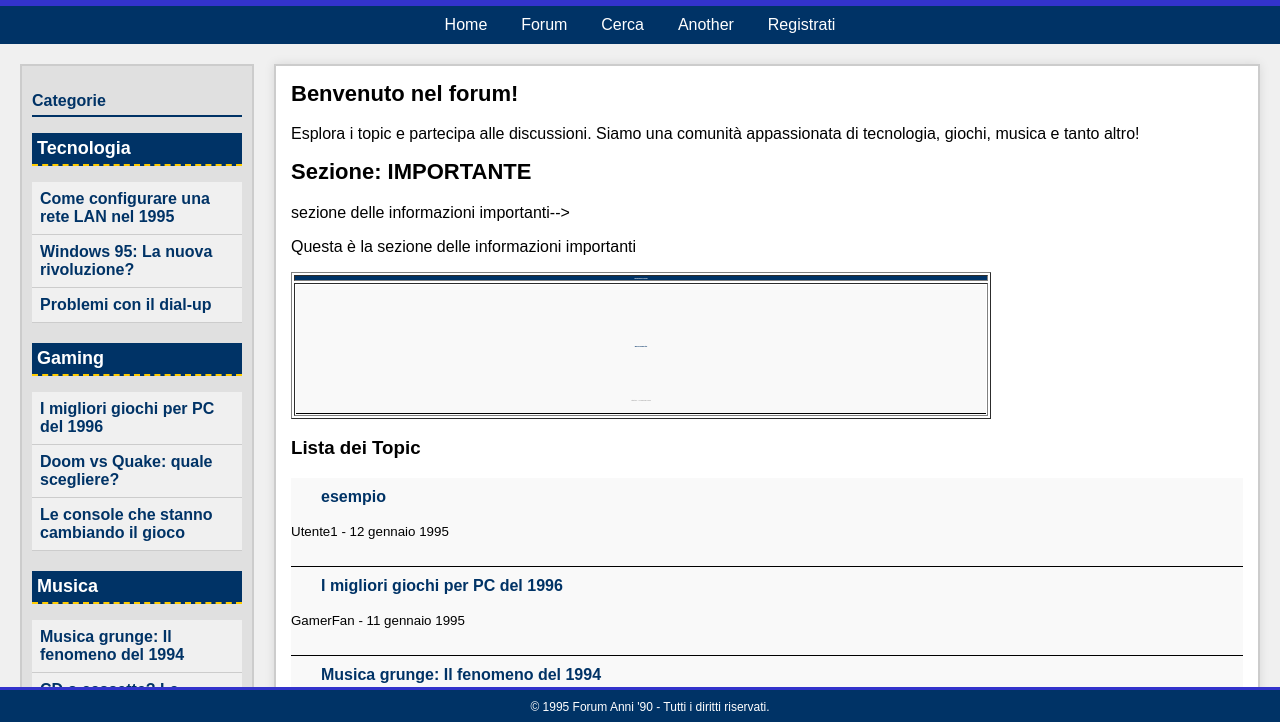
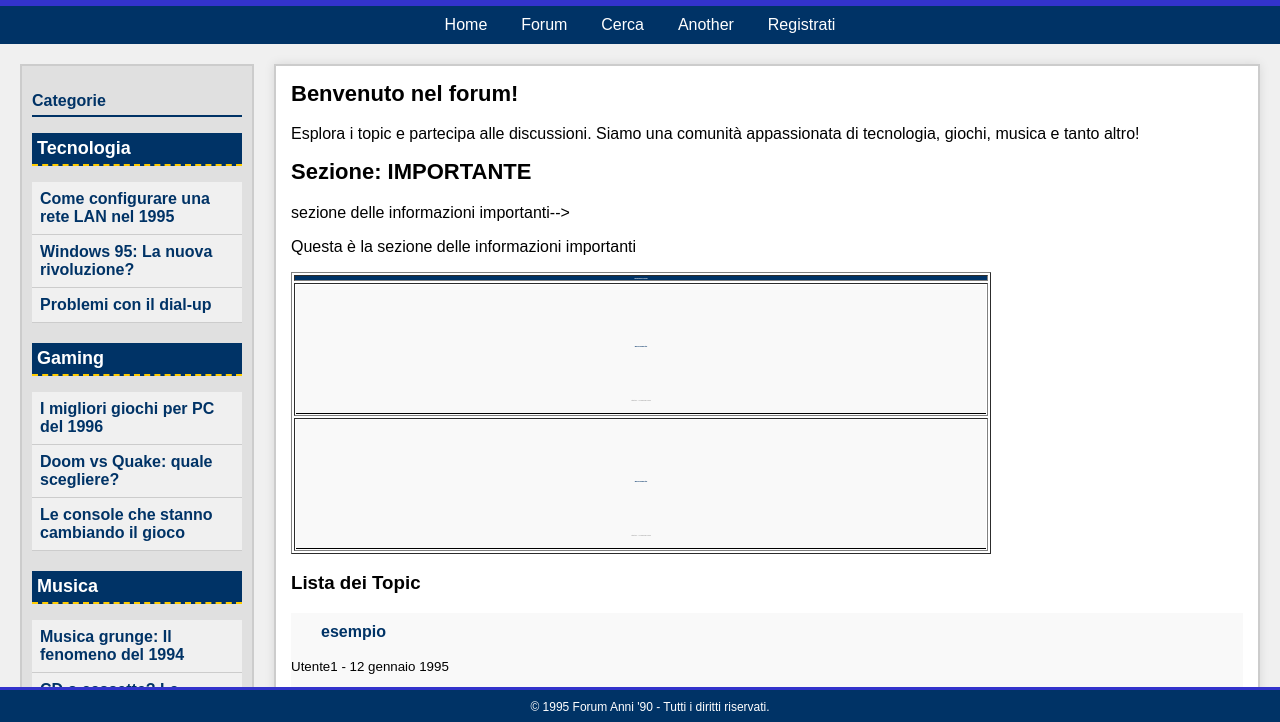
Before and after one commit to cdisbeiab/forum90s, a plain HTML site: page index.html in a window 1280 px wide. Shown: the part 76-798 px from the top of the page. Drawn offline with Linux system fonts and the light colour scheme.

Commit message:
Update index.html

```diff
--- a/index.html
+++ b/index.html
@@ -74,6 +74,7 @@
                 <tr>
                     <th colspan="2">IMPORTANTE</th>
                 </tr>
+
                 <tr>
                     <td coolspan="2">
                         <div class="post">
@@ -82,6 +83,16 @@
                         </div>
                     </td>
                 </tr>
+
+                <tr>
+                    <td coolspan="2">
+                        <div class="post">
+                            <a href="#">Regolamento</a>
+                            <p><small>Utente1 - 12 gennaio 1993</small></p>
+                        </div>
+                    </td>
+                </tr>
+
             </table>
 
             <h3>Lista dei Topic</h3>
```
